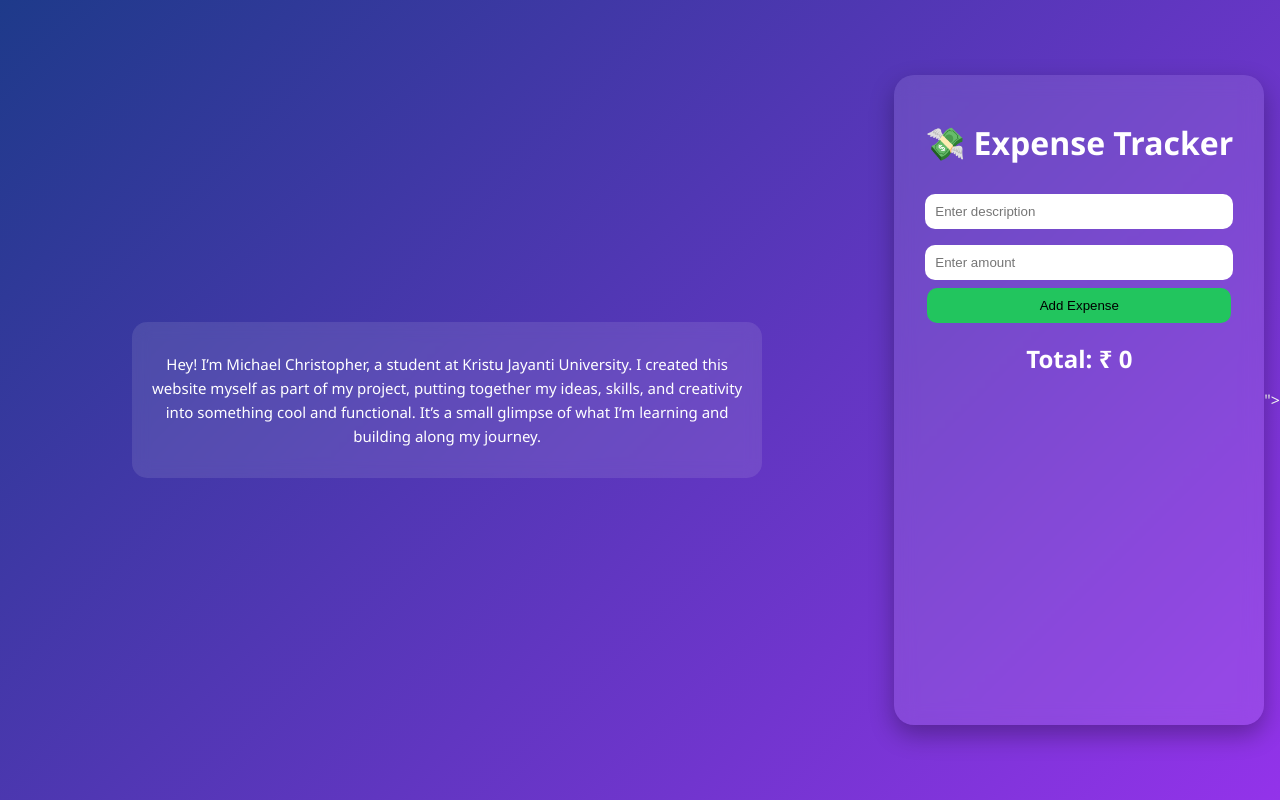
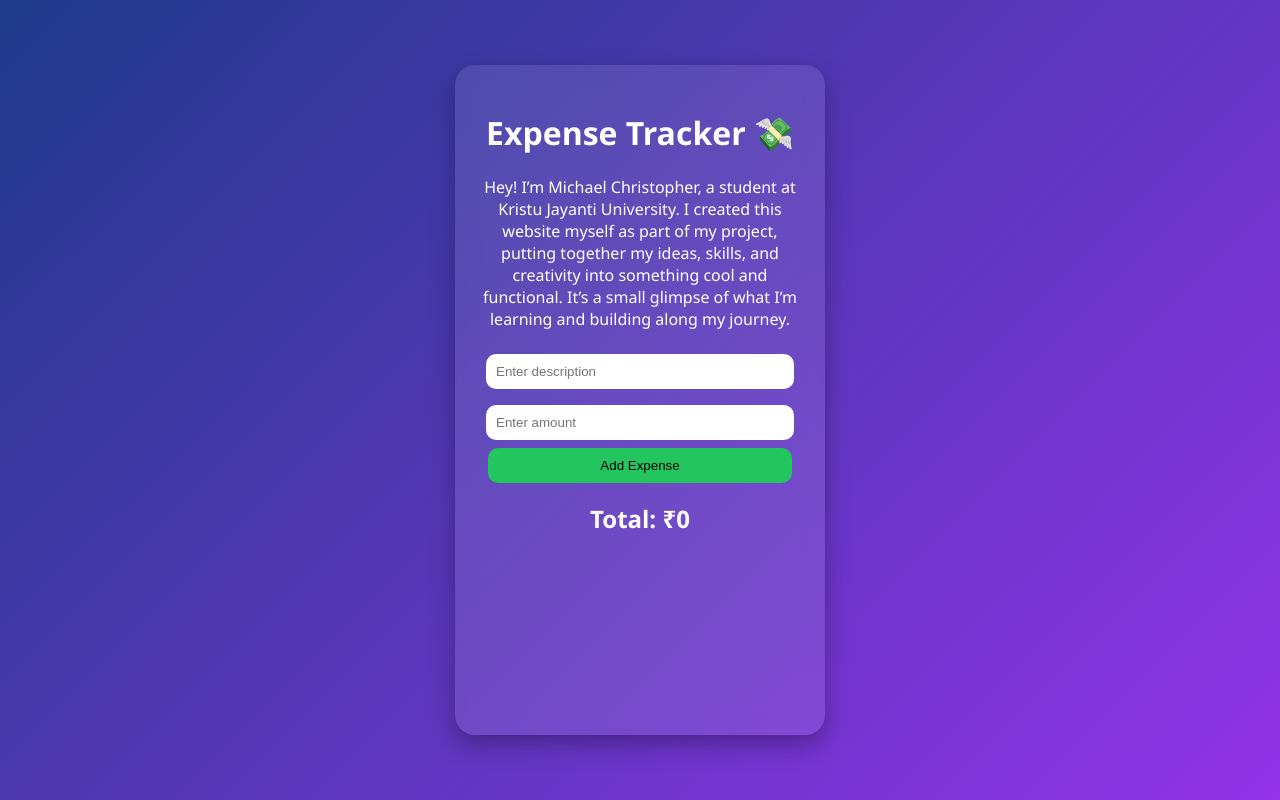
Before and after one commit to 25bcla36-sudo/expense-calculator, a website: page index.html in a window 1280 px wide. Drawn offline with nearby package versions, Linux system fonts and the light colour scheme; no server answers.

Commit message:
final html update

```diff
--- a/index.html
+++ b/index.html
@@ -3,44 +3,43 @@
 <head>
     <meta charset="UTF-8">
     <title>Expense Tracker</title>
+    <link rel="stylesheet" href="style.css">
 
-    <!-- CSS -->
-    <link rel="stylesheet" href="style.css">
+    <!-- Chart.js (fixed version) -->
+    <script src="https://cdn.jsdelivr.net/npm/chart.js@4.4.1/dist/chart.umd.min.js"></script>
 </head>
 <body>
 
-<!-- Intro Section -->
-<div class="intro">
+    <div class="container">
+
+        <!-- Intro -->
+        <h1>Expense Tracker 💸</h1>
         <p>
             Hey! I’m Michael Christopher, a student at Kristu Jayanti University.
             I created this website myself as part of my project, putting together my ideas,
-        skills, and creativity into something cool and functional. It’s a small glimpse
-        of what I’m learning and building along my journey.
+            skills, and creativity into something cool and functional.
+            It’s a small glimpse of what I’m learning and building along my journey.
         </p>
-</div>
 
-<!-- Main App -->
-<div class="container">
-    <h1>💸 Expense Tracker</h1>
-
+        <!-- Form -->
         <form id="expense-form">
             <input type="text" id="desc" placeholder="Enter description" required>
             <input type="number" id="amount" placeholder="Enter amount" required>
             <button type="submit">Add Expense</button>
         </form>
 
-    <h2>Total: ₹ <span id="total">0</span></h2>
+        <!-- Total -->
+        <h2>Total: ₹<span id="total">0</span></h2>
 
+        <!-- List -->
         <ul id="list"></ul>
 
         <!-- Chart -->
-    <canvas id="chart" width="300" height="300"></canvas>
+        <canvas id="chart"></canvas>
+
     </div>
 
-<!-- Chart.js -->
-<script src="<script src="https://cdn.jsdelivr.net/npm/chart.js"></script>"></script>
-
-<!-- JS -->
+    <!-- Script -->
     <script src="script.js"></script>
 
 </body>
```
Lines whose indentation alone changed are shown as unchanged.
